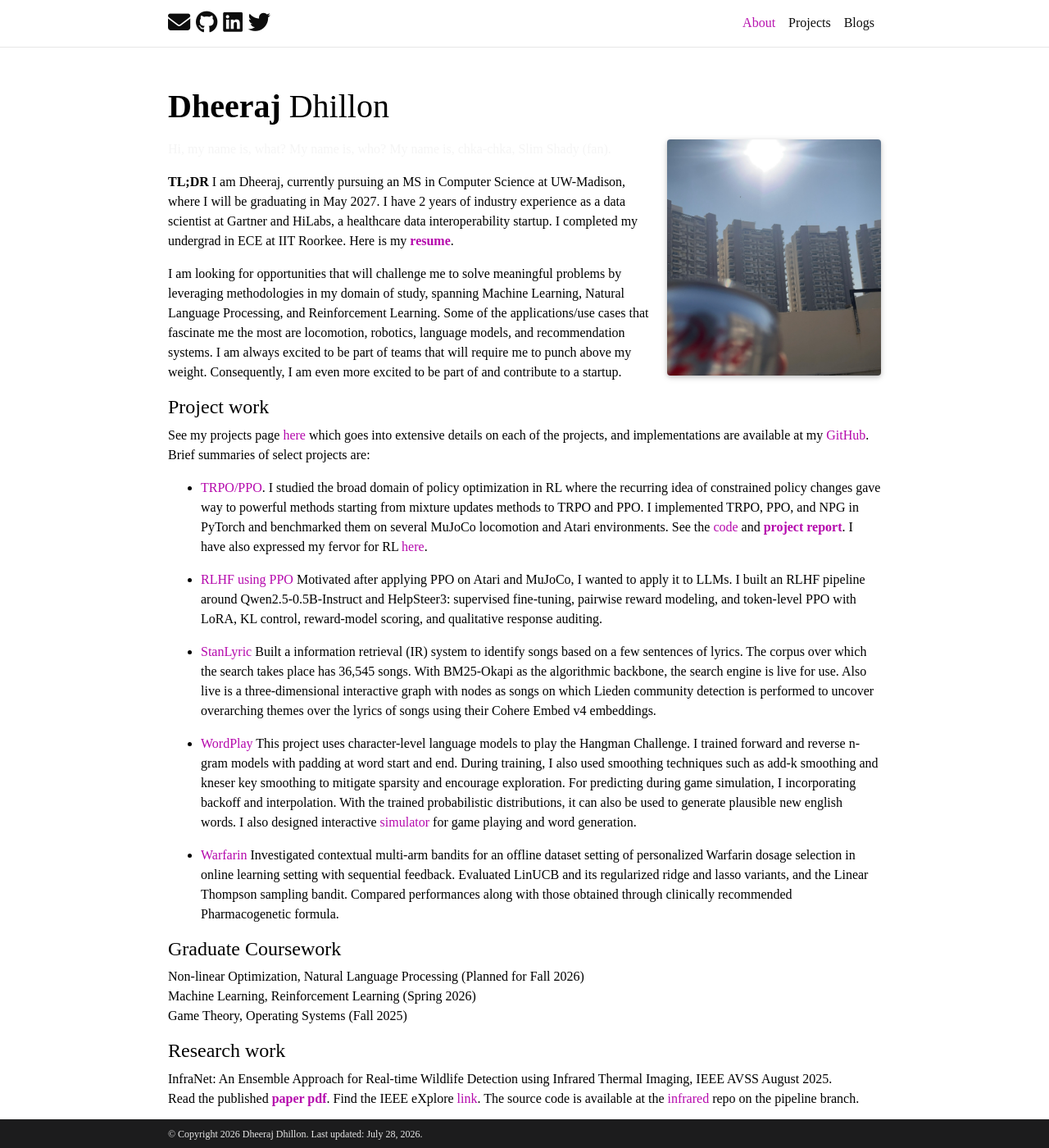
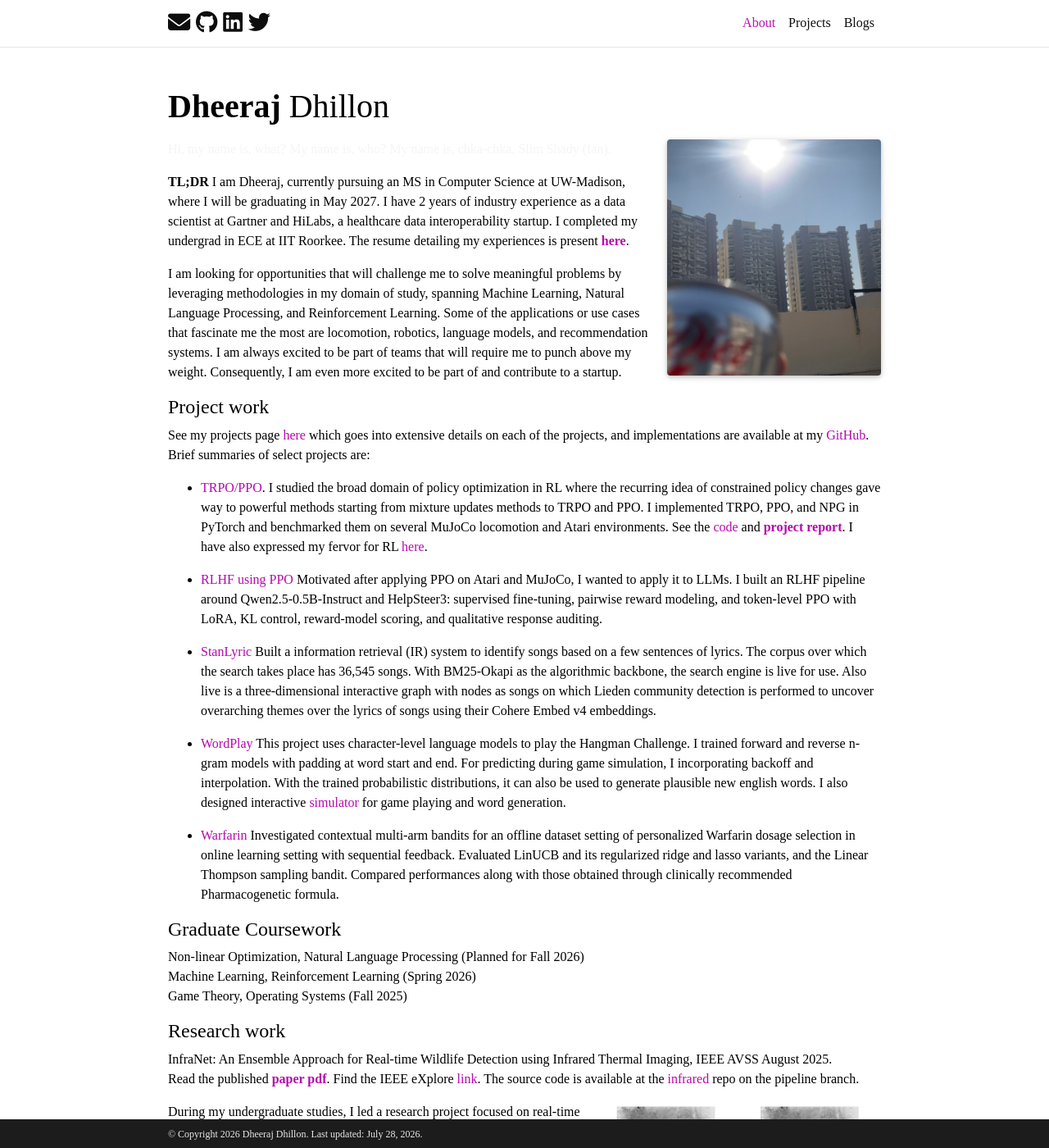
Before and after one commit to djdhillxn/djdhillxn.github.io, a Jekyll site: the page built from _pages/about.md, in a window 1280 px wide and 1400 px high. Shown: the whole window at 82% size. Built offline with Jekyll 4.4.1, drawn with Linux system fonts in a browser that asks for light colours; comment, search, counter and statistics services are not loaded; a style sheet for code colours, icons or effects is not loaded.

Commit message:
refining the homepage

```diff
--- a/_pages/about.md
+++ b/_pages/about.md
@@ -21,9 +21,9 @@
 <span style="color:WhiteSmoke">Hi, my name is, what? My name is, who? My name is, chka-chka, Slim Shady (fan).</span>
 
 **TL;DR**
-I am Dheeraj, currently pursuing an MS in Computer Science at UW-Madison, where I will be graduating in May 2027. I have 2 years of industry experience as a data scientist at Gartner and HiLabs, a healthcare data interoperability startup. I completed my undergrad in ECE at IIT Roorkee. Here is my **[resume](/assets/pdf/Curriculum%20Vitae%20Dheeraj%20Dhillon.pdf)**.
+I am Dheeraj, currently pursuing an MS in Computer Science at UW-Madison, where I will be graduating in May 2027. I have 2 years of industry experience as a data scientist at Gartner and HiLabs, a healthcare data interoperability startup. I completed my undergrad in ECE at IIT Roorkee. The resume detailing my experiences is present **[here](/assets/pdf/Curriculum%20Vitae%20Dheeraj%20Dhillon.pdf)**.
 
-I am looking for opportunities that will challenge me to solve meaningful problems by leveraging methodologies in my domain of study, spanning Machine Learning, Natural Language Processing, and Reinforcement Learning. Some of the applications/use cases that fascinate me the most are locomotion, robotics, language models, and recommendation systems. I am always excited to be part of teams that will require me to punch above my weight. Consequently, I am even more excited to be part of and contribute to a startup.
+I am looking for opportunities that will challenge me to solve meaningful problems by leveraging methodologies in my domain of study, spanning Machine Learning, Natural Language Processing, and Reinforcement Learning. Some of the applications or use cases that fascinate me the most are locomotion, robotics, language models, and recommendation systems. I am always excited to be part of teams that will require me to punch above my weight. Consequently, I am even more excited to be part of and contribute to a startup.
 
 <!-- I am actively seeking internship opportunities for Summer and Fall 2026 to work as an ML researcher, applied scientist, or data scientist. Ping me on email or LinkedIn, I would be happy to connect! -->
 
@@ -52,7 +52,9 @@
 
 <!-- - [StanLyric](/projects/stanlyric) helps identify a song from the fragment of a lyric stuck in your head. It runs a BM25-Okapi retrieval engine over 44,480 songs entirely in the browser, with a compact static index and score explanations that show why each result matched. -->
 
-- [WordPlay](/projects/wordplay/) This project uses character-level language models to play the Hangman Challenge. I trained forward and reverse n-gram models with padding at word start and end. During training, I also used smoothing techniques such as add-k smoothing and kneser key smoothing to mitigate sparsity and encourage exploration. For predicting during game simulation, I incorporating backoff and interpolation. With the trained probabilistic distributions, it can also be used to generate plausible new english words. I also designed interactive [simulator](/projects/wordplay/) for game playing and word generation.
+- [WordPlay](/projects/wordplay/) This project uses character-level language models to play the Hangman Challenge. I trained forward and reverse n-gram models with padding at word start and end.
+<!-- During training, I also used smoothing techniques such as add-k smoothing and kneser key smoothing to mitigate sparsity and encourage exploration. -->
+For predicting during game simulation, I incorporating backoff and interpolation. With the trained probabilistic distributions, it can also be used to generate plausible new english words. I also designed interactive [simulator](/projects/wordplay/) for game playing and word generation.
 
 <!-- then packaged the public models into an interactive browser demo.  -->
 
```
